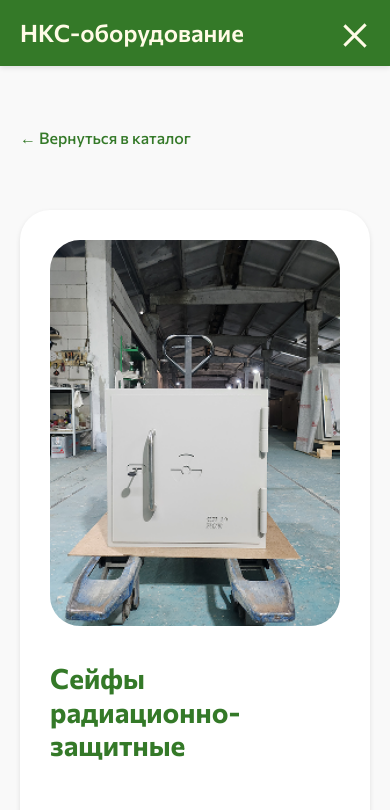
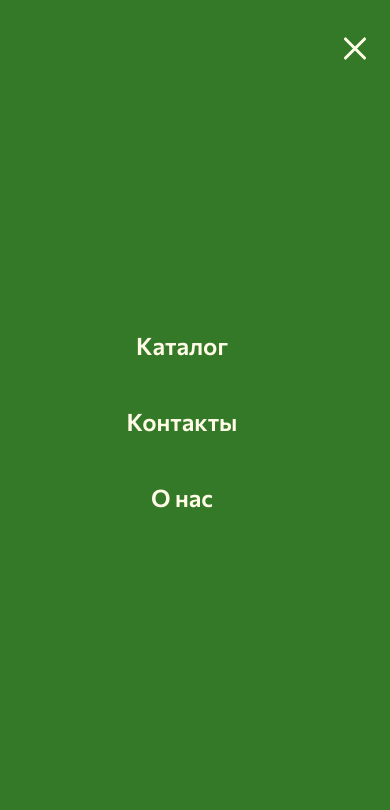
Before and after one commit to KirillProgramSite/nks-site, a plain HTML site: page product3.html in a window 390 px wide. Both pictures are taken after a click on the button "Открыть меню". Shown: the top 810 px of the page. Drawn offline with Linux system fonts and the light colour scheme.

Commit message:
Add files via upload

```diff
--- a/product3.html
+++ b/product3.html
@@ -103,19 +103,34 @@
     </footer>
 
     <script>
+        // Get DOM elements
         const hamburger = document.querySelector('.hamburger');
         const navMenu = document.querySelector('.nav-menu');
 
+        // Toggle menu on hamburger click
         hamburger.addEventListener('click', () => {
             hamburger.classList.toggle('active');
             navMenu.classList.toggle('active');
+            // Prevent body scroll when menu is open
+            document.body.style.overflow = navMenu.classList.contains('active') ? 'hidden' : '';
         });
 
+        // Close menu when clicking on a link
         document.querySelectorAll('.nav-menu a').forEach(link => {
             link.addEventListener('click', () => {
                 hamburger.classList.remove('active');
                 navMenu.classList.remove('active');
+                document.body.style.overflow = '';
             });
+        });
+
+        // Close menu when clicking outside
+        document.addEventListener('click', (e) => {
+            if (!hamburger.contains(e.target) && !navMenu.contains(e.target) && navMenu.classList.contains('active')) {
+                hamburger.classList.remove('active');
+                navMenu.classList.remove('active');
+                document.body.style.overflow = '';
+            }
         });
     </script>
 </body>
--- a/style.css
+++ b/style.css
@@ -491,6 +491,7 @@ header {
     display: flex;
     justify-content: space-between;
     align-items: center;
+    padding: 15px 0;
 }
 
 .logo {
@@ -666,7 +667,34 @@ footer {
     }
 }
 
-/* Hamburger Menu */
+/* Navigation and Hamburger Menu */
+.navbar {
+    display: flex;
+    justify-content: space-between;
+    align-items: center;
+    padding: 15px 0;
+}
+
+.nav-menu {
+    display: flex;
+    gap: 30px;
+    margin: 0;
+    padding: 0;
+    list-style: none;
+}
+
+.nav-menu a {
+    color: var(--color-text-light);
+    text-decoration: none;
+    font-weight: 500;
+    transition: var(--transition);
+}
+
+.nav-menu a:hover {
+    opacity: 0.8;
+}
+
+/* Hamburger Menu Styles */
 .hamburger {
     display: none;
     cursor: pointer;
@@ -676,30 +704,26 @@ footer {
     width: 30px;
     height: 24px;
     position: relative;
-    z-index: 100;
+    z-index: 1001;
 }
 
 .hamburger span {
     display: block;
-    width: 100%;
+    width: 30px;
     height: 3px;
-    background-color: var(--color-text-light);
-    margin: 5px 0;
-    transition: var(--transition);
+    margin-bottom: 5px;
+    position: relative;
+    background: var(--color-text-light);
+    border-radius: 3px;
+    transform-origin: center;
+    transition: all 0.3s ease-in-out;
 }
 
-.hamburger.active span:nth-child(1) {
-    transform: rotate(45deg) translate(6px, 6px);
+.hamburger span:last-child {
+    margin-bottom: 0;
 }
 
-.hamburger.active span:nth-child(2) {
-    opacity: 0;
-}
-
-.hamburger.active span:nth-child(3) {
-    transform: rotate(-45deg) translate(6px, -6px);
-}
-
+/* Mobile Menu Styles */
 @media (max-width: 768px) {
     .hamburger {
         display: block;
@@ -711,24 +735,37 @@ footer {
         right: -100%;
         width: 100%;
         height: 100vh;
-        background-color: var(--color-primary);
-        padding: 80px 40px;
-        transition: var(--transition);
+        background: var(--color-primary);
+        display: flex;
         flex-direction: column;
+        justify-content: center;
         align-items: center;
-        gap: 30px;
+        gap: 40px;
+        padding: 2rem;
+        transition: 0.3s ease-in-out;
+        z-index: 1000;
     }
 
     .nav-menu.active {
         right: 0;
     }
 
-    .nav-menu li {
-        margin: 0;
+    .nav-menu a {
+        font-size: 1.5rem;
+        font-weight: 600;
     }
 
-    .nav-menu a {
-        font-size: 1.5rem;
+    /* Hamburger Animation */
+    .hamburger.active span:first-child {
+        transform: translateY(8px) rotate(45deg);
+    }
+
+    .hamburger.active span:nth-child(2) {
+        opacity: 0;
+    }
+
+    .hamburger.active span:last-child {
+        transform: translateY(-8px) rotate(-45deg);
     }
 
     /* Hero Section */
```
Also changed, not shown: product1.html (+15 -0 lines), product2.html (+15 -0 lines), product4.html (+15 -0 lines), product5.html (+15 -0 lines).
